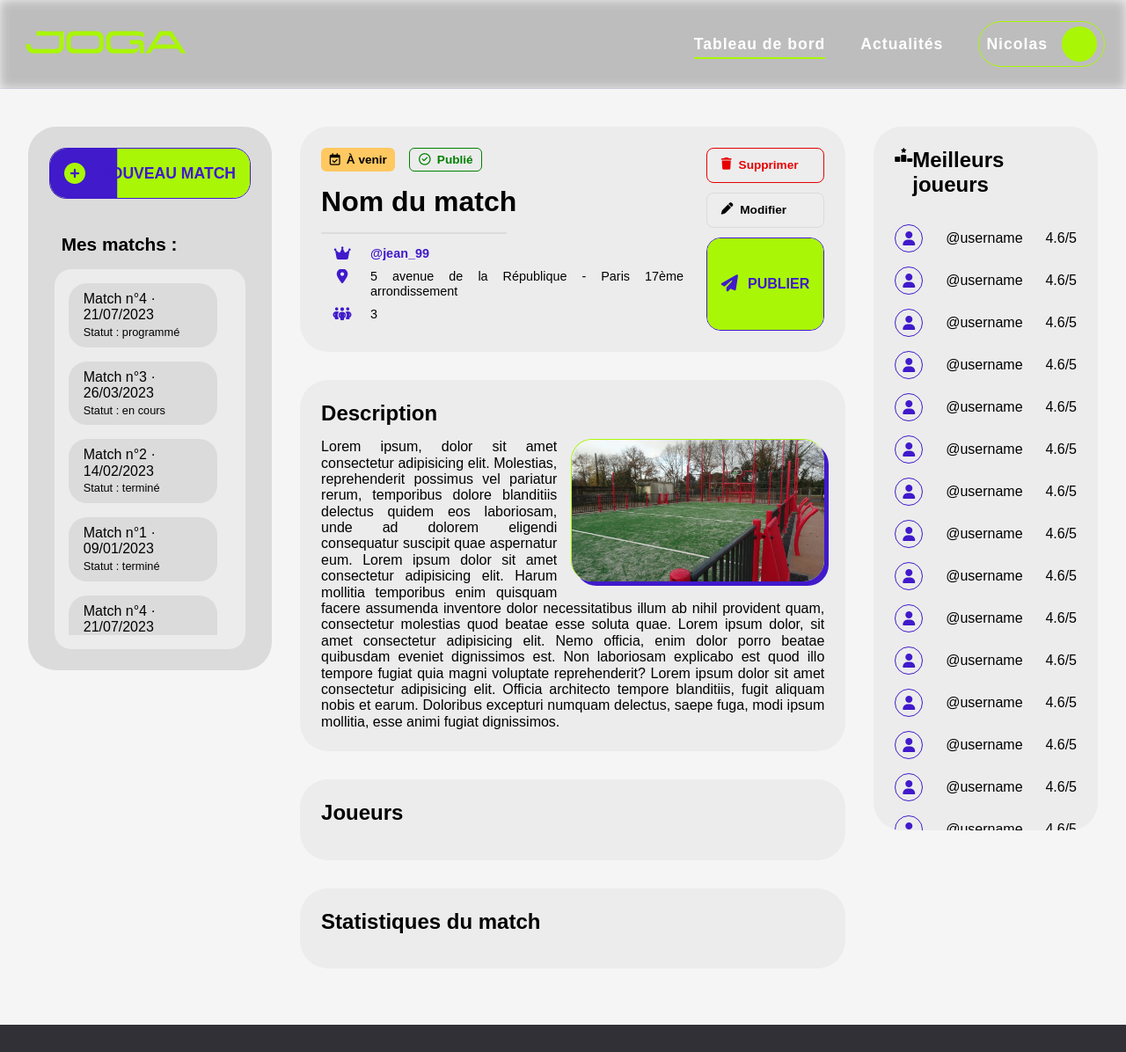
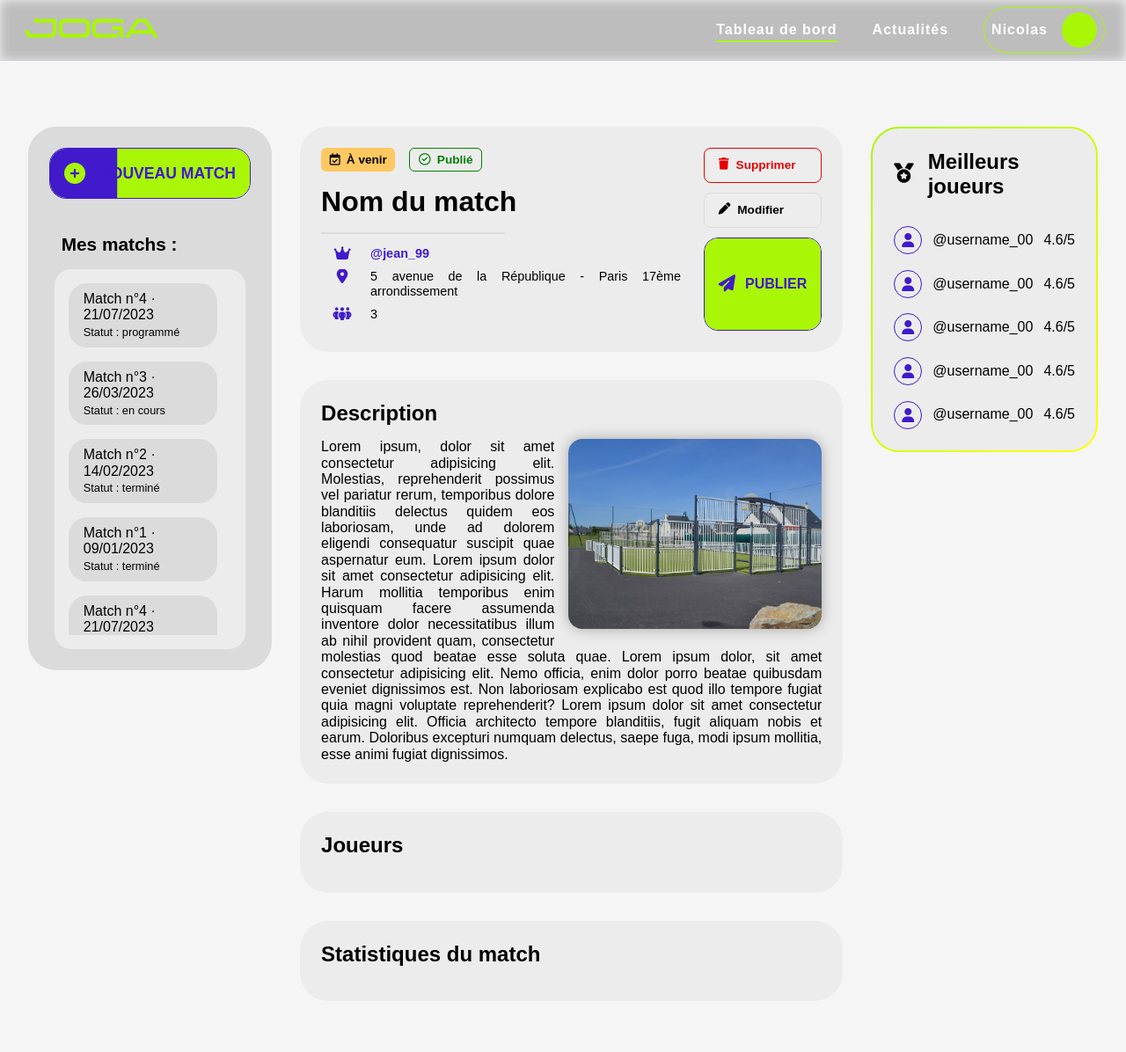
Before and after one commit to Noeh-L/Joga, a website: page dashboard.html in a window 1280 px wide. Shown: the top 1196 px of the page at 88% size. Drawn offline with Linux system fonts and the light colour scheme; a web font is replaced by a local one.

Commit message:
Image de description modifié (ombre). Section Best-Player modifiée (gradient border + 5 players only)

```diff
--- a/dashboard.html
+++ b/dashboard.html
@@ -18,7 +18,7 @@
 <body>
     <header class="header">
         <div class="header__logo">
-            <img src="./assets/images/logo.png" alt="Logo de Joga">
+            <img src="./assets/images/logo_thin.png" alt="Logo de Joga">
         </div>
 
         <nav class="header__navbar">
@@ -156,7 +156,7 @@
                 <div class="matchEditor_content__description">
                     <h2>Description</h2>
                     <div class="matchEditor_content__description--image">
-                        <img src="./assets/images/terrain.jpg" alt="Terrain de football">
+                        <img src="./assets/images/terrain2.jpg" alt="Terrain de football">
                     </div>
                     <p>Lorem ipsum, dolor sit amet consectetur adipisicing elit. Molestias, reprehenderit possimus vel pariatur rerum, temporibus dolore blanditiis delectus quidem eos laboriosam, unde ad dolorem eligendi consequatur suscipit quae aspernatur eum. Lorem ipsum dolor sit amet consectetur adipisicing elit. Harum mollitia temporibus enim quisquam facere assumenda inventore dolor necessitatibus illum ab nihil provident quam, consectetur molestias quod beatae esse soluta quae. Lorem ipsum dolor, sit amet consectetur adipisicing elit. Nemo officia, enim dolor porro beatae quibusdam eveniet dignissimos est. Non laboriosam explicabo est quod illo tempore fugiat quia magni voluptate reprehenderit? Lorem ipsum dolor sit amet consectetur adipisicing elit. Officia architecto tempore blanditiis, fugit aliquam nobis et earum. Doloribus excepturi numquam delectus, saepe fuga, modi ipsum mollitia, esse animi fugiat dignissimos.</p>
                 </div>
@@ -170,7 +170,7 @@
 
             <aside class="matchEditor__bestPlayers">
                 <div class="matchEditor__bestPlayers--title">
-                    <i class="fa-solid fa-ranking-star"></i>
+                    <i class="fa-solid fa-medal"></i>
                     <h2>Meilleurs joueurs</h2>
                 </div>
 
@@ -180,7 +180,7 @@
                         <div class="matchEditor__bestPlayers--players-player-picture">
                             <i class="fa-solid fa-user"></i>
                         </div>
-                        <p class="matchEditor__bestPlayers--players-player-username">@username</p>
+                        <p class="matchEditor__bestPlayers--players-player-username">@username_00</p>
                         <p class="matchEditor__bestPlayers--players-player-grade">4.6/5</p>
                     </div>
 
@@ -188,7 +188,7 @@
                         <div class="matchEditor__bestPlayers--players-player-picture">
                             <i class="fa-solid fa-user"></i>
                         </div>
-                        <p class="matchEditor__bestPlayers--players-player-username">@username</p>
+                        <p class="matchEditor__bestPlayers--players-player-username">@username_00</p>
                         <p class="matchEditor__bestPlayers--players-player-grade">4.6/5</p>
                     </div>
 
@@ -196,7 +196,7 @@
                         <div class="matchEditor__bestPlayers--players-player-picture">
                             <i class="fa-solid fa-user"></i>
                         </div>
-                        <p class="matchEditor__bestPlayers--players-player-username">@username</p>
+                        <p class="matchEditor__bestPlayers--players-player-username">@username_00</p>
                         <p class="matchEditor__bestPlayers--players-player-grade">4.6/5</p>
                     </div>
 
@@ -204,7 +204,7 @@
                         <div class="matchEditor__bestPlayers--players-player-picture">
                             <i class="fa-solid fa-user"></i>
                         </div>
-                        <p class="matchEditor__bestPlayers--players-player-username">@username</p>
+                        <p class="matchEditor__bestPlayers--players-player-username">@username_00</p>
                         <p class="matchEditor__bestPlayers--players-player-grade">4.6/5</p>
                     </div>
 
@@ -212,86 +212,7 @@
                         <div class="matchEditor__bestPlayers--players-player-picture">
                             <i class="fa-solid fa-user"></i>
                         </div>
-                        <p class="matchEditor__bestPlayers--players-player-username">@username</p>
-                        <p class="matchEditor__bestPlayers--players-player-grade">4.6/5</p>
-                    </div>
-                    <div class="matchEditor__bestPlayers--players-player">
-                        <div class="matchEditor__bestPlayers--players-player-picture">
-                            <i class="fa-solid fa-user"></i>
-                        </div>
-                        <p class="matchEditor__bestPlayers--players-player-username">@username</p>
-                        <p class="matchEditor__bestPlayers--players-player-grade">4.6/5</p>
-                    </div>
-
-                    <div class="matchEditor__bestPlayers--players-player">
-                        <div class="matchEditor__bestPlayers--players-player-picture">
-                            <i class="fa-solid fa-user"></i>
-                        </div>
-                        <p class="matchEditor__bestPlayers--players-player-username">@username</p>
-                        <p class="matchEditor__bestPlayers--players-player-grade">4.6/5</p>
-                    </div>
-
-                    <div class="matchEditor__bestPlayers--players-player">
-                        <div class="matchEditor__bestPlayers--players-player-picture">
-                            <i class="fa-solid fa-user"></i>
-                        </div>
-                        <p class="matchEditor__bestPlayers--players-player-username">@username</p>
-                        <p class="matchEditor__bestPlayers--players-player-grade">4.6/5</p>
-                    </div>
-
-                    <div class="matchEditor__bestPlayers--players-player">
-                        <div class="matchEditor__bestPlayers--players-player-picture">
-                            <i class="fa-solid fa-user"></i>
-                        </div>
-                        <p class="matchEditor__bestPlayers--players-player-username">@username</p>
-                        <p class="matchEditor__bestPlayers--players-player-grade">4.6/5</p>
-                    </div>
-
-                    <div class="matchEditor__bestPlayers--players-player">
-                        <div class="matchEditor__bestPlayers--players-player-picture">
-                            <i class="fa-solid fa-user"></i>
-                        </div>
-                        <p class="matchEditor__bestPlayers--players-player-username">@username</p>
-                        <p class="matchEditor__bestPlayers--players-player-grade">4.6/5</p>
-                    </div>
-
-                    <div class="matchEditor__bestPlayers--players-player">
-                        <div class="matchEditor__bestPlayers--players-player-picture">
-                            <i class="fa-solid fa-user"></i>
-                        </div>
-                        <p class="matchEditor__bestPlayers--players-player-username">@username</p>
-                        <p class="matchEditor__bestPlayers--players-player-grade">4.6/5</p>
-                    </div>
-
-                    <div class="matchEditor__bestPlayers--players-player">
-                        <div class="matchEditor__bestPlayers--players-player-picture">
-                            <i class="fa-solid fa-user"></i>
-                        </div>
-                        <p class="matchEditor__bestPlayers--players-player-username">@username</p>
-                        <p class="matchEditor__bestPlayers--players-player-grade">4.6/5</p>
-                    </div>
-
-                    <div class="matchEditor__bestPlayers--players-player">
-                        <div class="matchEditor__bestPlayers--players-player-picture">
-                            <i class="fa-solid fa-user"></i>
-                        </div>
-                        <p class="matchEditor__bestPlayers--players-player-username">@username</p>
-                        <p class="matchEditor__bestPlayers--players-player-grade">4.6/5</p>
-                    </div>
-
-                    <div class="matchEditor__bestPlayers--players-player">
-                        <div class="matchEditor__bestPlayers--players-player-picture">
-                            <i class="fa-solid fa-user"></i>
-                        </div>
-                        <p class="matchEditor__bestPlayers--players-player-username">@username</p>
-                        <p class="matchEditor__bestPlayers--players-player-grade">4.6/5</p>
-                    </div>
-
-                    <div class="matchEditor__bestPlayers--players-player">
-                        <div class="matchEditor__bestPlayers--players-player-picture">
-                            <i class="fa-solid fa-user"></i>
-                        </div>
-                        <p class="matchEditor__bestPlayers--players-player-username">@username</p>
+                        <p class="matchEditor__bestPlayers--players-player-username">@username_00</p>
                         <p class="matchEditor__bestPlayers--players-player-grade">4.6/5</p>
                     </div>
 
--- a/scss/blog.scss
+++ b/scss/blog.scss
@@ -28,7 +28,7 @@ body {
 .header {
     width: 100%;
     height: fit-content;
-    padding: 0 1.5rem;
+    padding: 0.5rem 1.5rem;
     display: flex;
     align-items: center;
     justify-content: space-between;
@@ -45,9 +45,10 @@ body {
     }
 
     &__logo {
-        width: 12rem;
+        width: 10rem;
         img {
             width: 100%;
+            height: 100%;
         }
     }
     &__navbar {
@@ -59,7 +60,7 @@ body {
             display: flex;
             align-items: center;
             gap: 2.5rem;
-            font-size: 1.1rem;
+            font-size: 1rem;
             color: white;
             font-weight: bold;
 
--- a/scss/dashboard.scss
+++ b/scss/dashboard.scss
@@ -25,7 +25,7 @@ body {
 .header {
     width: 100%;
     height: fit-content;
-    padding: 0 1.5rem;
+    padding: 0.5rem 1.5rem;
     display: flex;
     align-items: center;
     justify-content: space-between;
@@ -42,9 +42,10 @@ body {
     }
 
     &__logo {
-        width: 12rem;
+        width: 10rem;
         img {
             width: 100%;
+            height: 100%;
         }
     }
     &__navbar {
@@ -56,7 +57,7 @@ body {
             display: flex;
             align-items: center;
             gap: 2.5rem;
-            font-size: 1.1rem;
+            font-size: 1rem;
             color: white;
             font-weight: bold;
 
@@ -554,14 +555,12 @@ main {
 
                 &--image {
                     width: 18rem;
-                    aspect-ratio: 16 / 9;
+                    aspect-ratio: 4 / 3;
                     float: right;
                     margin: 0 0 1rem 1rem;
                     overflow: hidden;
-                    border-radius: 1.5rem;
-                    border-top: $secondary-color solid 1px;
-                    border-left: $secondary-color solid 1px;
-                    box-shadow: 5px 5px 0 $main-color;
+                    border-radius: 1rem;
+                    box-shadow: 0 0 15px scale-color($color: $editorBlocs-bg, $lightness: -30%, $alpha: 1.0%);
                     transition: all 0.3s cubic-bezier(0.25, 1, 0.5, 1);
                     cursor: pointer;
 
@@ -586,30 +585,42 @@ main {
 
         // 🏆 Meilleurs joueurs
         &__bestPlayers {
-            @include editorBlocs-border;
             @include editorBlocs-shadow;
             background: $editorBlocs-bg;
             flex: 1;
-            max-height: 100vh;
-            border-radius: 2rem;
+            height: fit-content;
             border-radius: $bloc-borderRadius;
             padding: 1.5rem;
-            overflow: hidden;
+            position: relative;
+            border: solid $gradientBorder-MVP rgba($color: #000000, $alpha: 0.0);
+            background-clip: padding-box;
 
-            @media screen and (max-width: 992px) {
-                // order: 2;
+            &::before {
+                content: '';
+                position: absolute;
+                inset: -$gradientBorder-MVP;
+                z-index: -1;
+                background: linear-gradient(130deg, $secondary-color, yellow);
+                border-radius: $bloc-borderRadius;
             }
+
 
             &--title {
                 display: flex;
-                justify-content: space-between;
+                justify-content: center;
+                align-items: center;
                 margin-bottom: 2rem;
+
+                i {
+                    font-size: 1.4rem;
+                    margin-right: 1rem;
+                }
             }
 
             &--players {
                 display: flex;
                 flex-direction: column;
-                gap: 1rem;
+                gap: 1.1rem;
 
                 &-player {
                     display: flex;
--- a/scss/variables.scss
+++ b/scss/variables.scss
@@ -10,6 +10,7 @@ $secondary-color: #A9F706;
 $bloc-borderRadius: 2rem;
 $managerBlocs-bg: #dbdbdb;
 $editorBlocs-bg: #ececec;
+$gradientBorder-MVP: 2px;
 
 
 
```
Also changed, not shown: blog.html (+1 -1 lines), assets/css/blog.css, assets/css/dashboard.css, assets/images/logo.png (deleted), assets/images/logo_thin.png (added), assets/images/terrain2.jpg (added).
